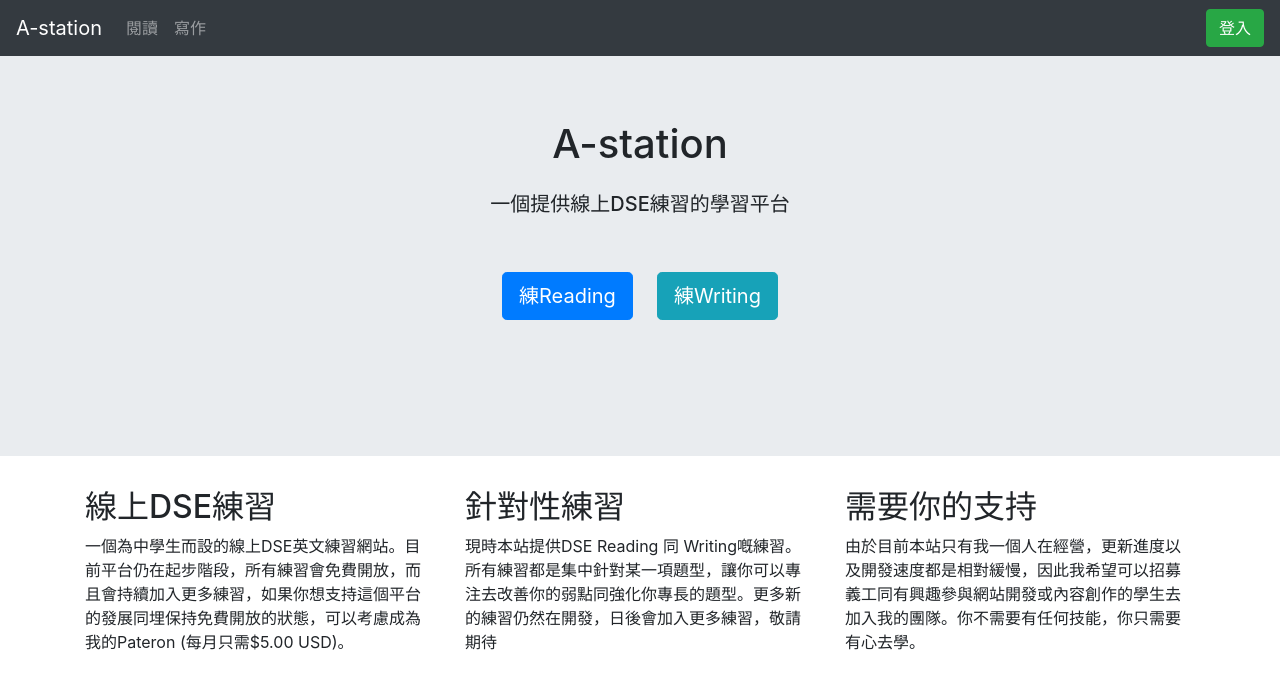
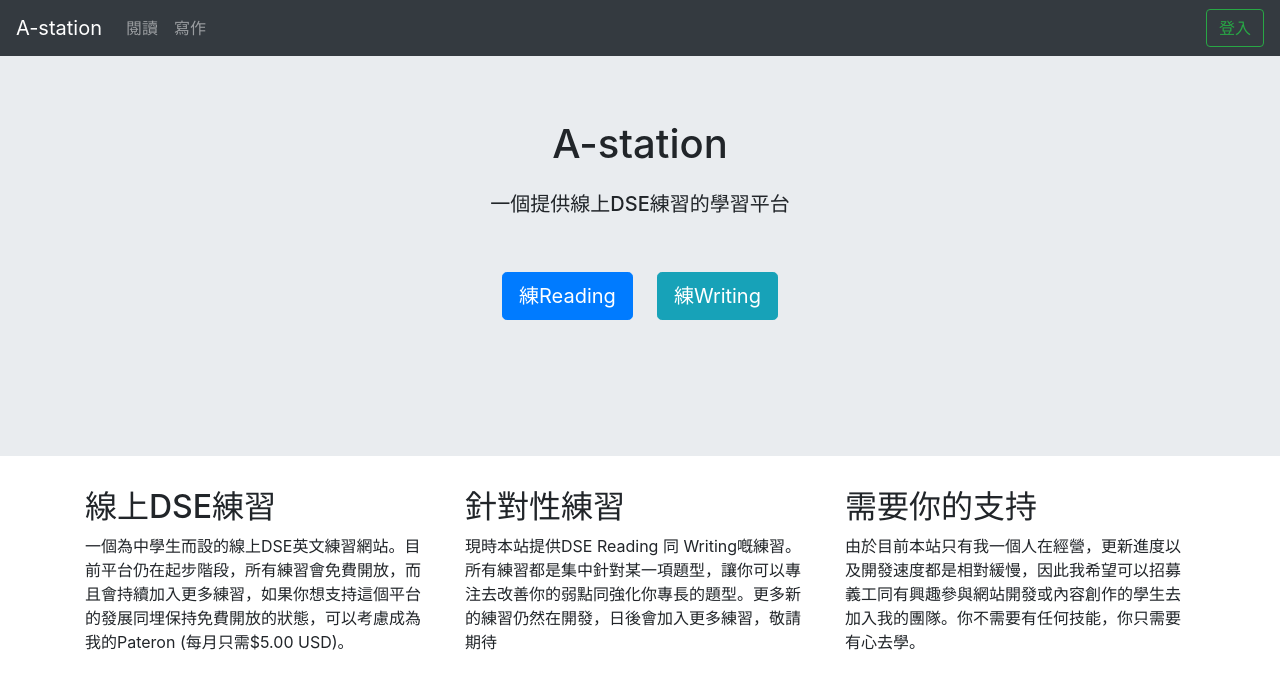
Before and after one commit to louiskwt/react-a-station, a React (Create React App) app: page / in a window 1280 px wide. Shown: the top 688 px of the page. Built offline with nearby package versions, Linux system fonts and the light colour scheme.

Commit message:
changed Topbar login btn

```diff
--- a/src/components/TopBar.js
+++ b/src/components/TopBar.js
@@ -28,7 +28,7 @@ const TopBar = () => {
 					</Nav>
 					<div className='inline'>
 						<Link to='/login'>
-							<Button variant='success'>登入</Button>
+							<Button variant='outline-success'>登入</Button>
 						</Link>
 					</div>
 				</Navbar.Collapse>
```
